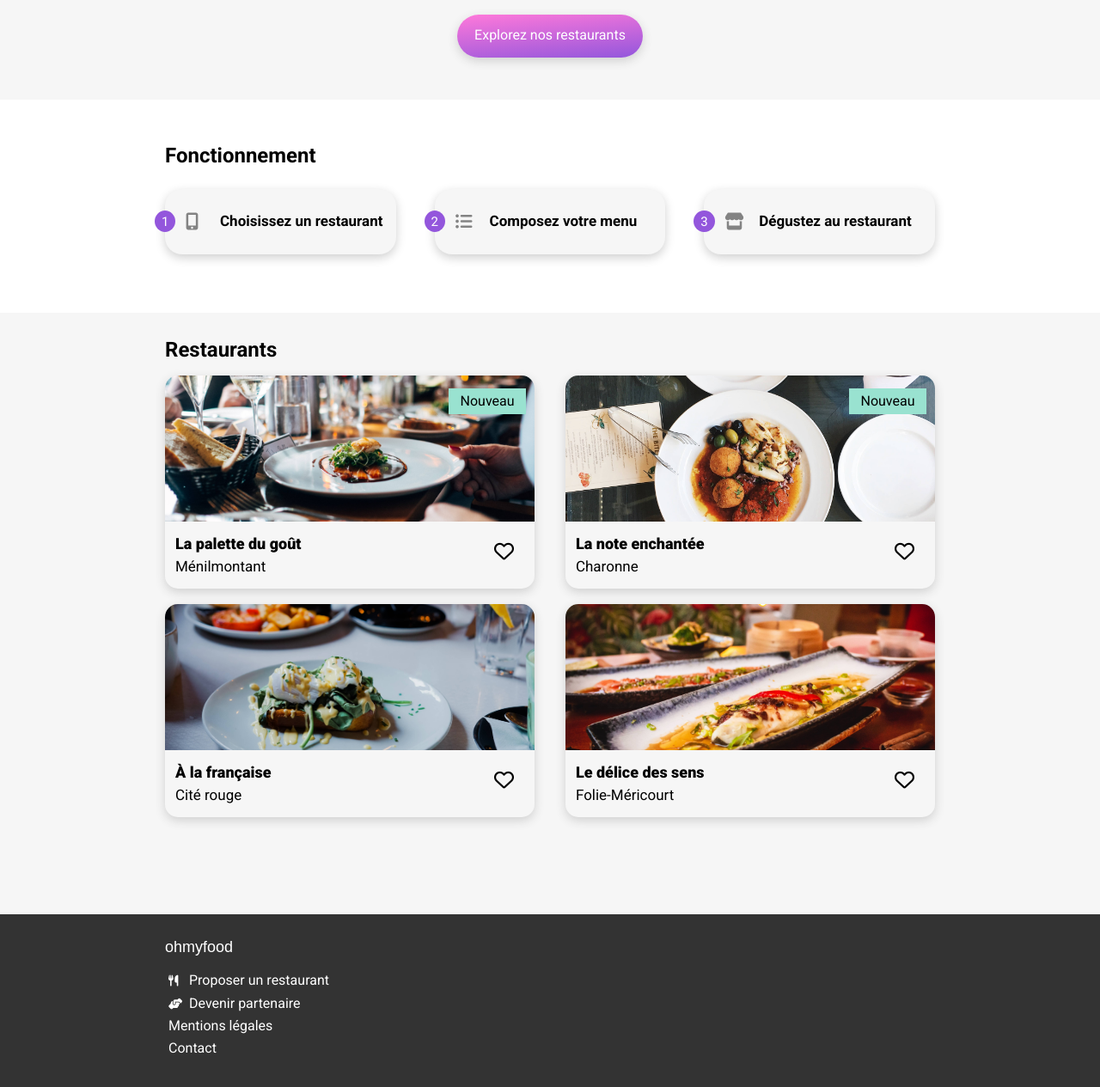
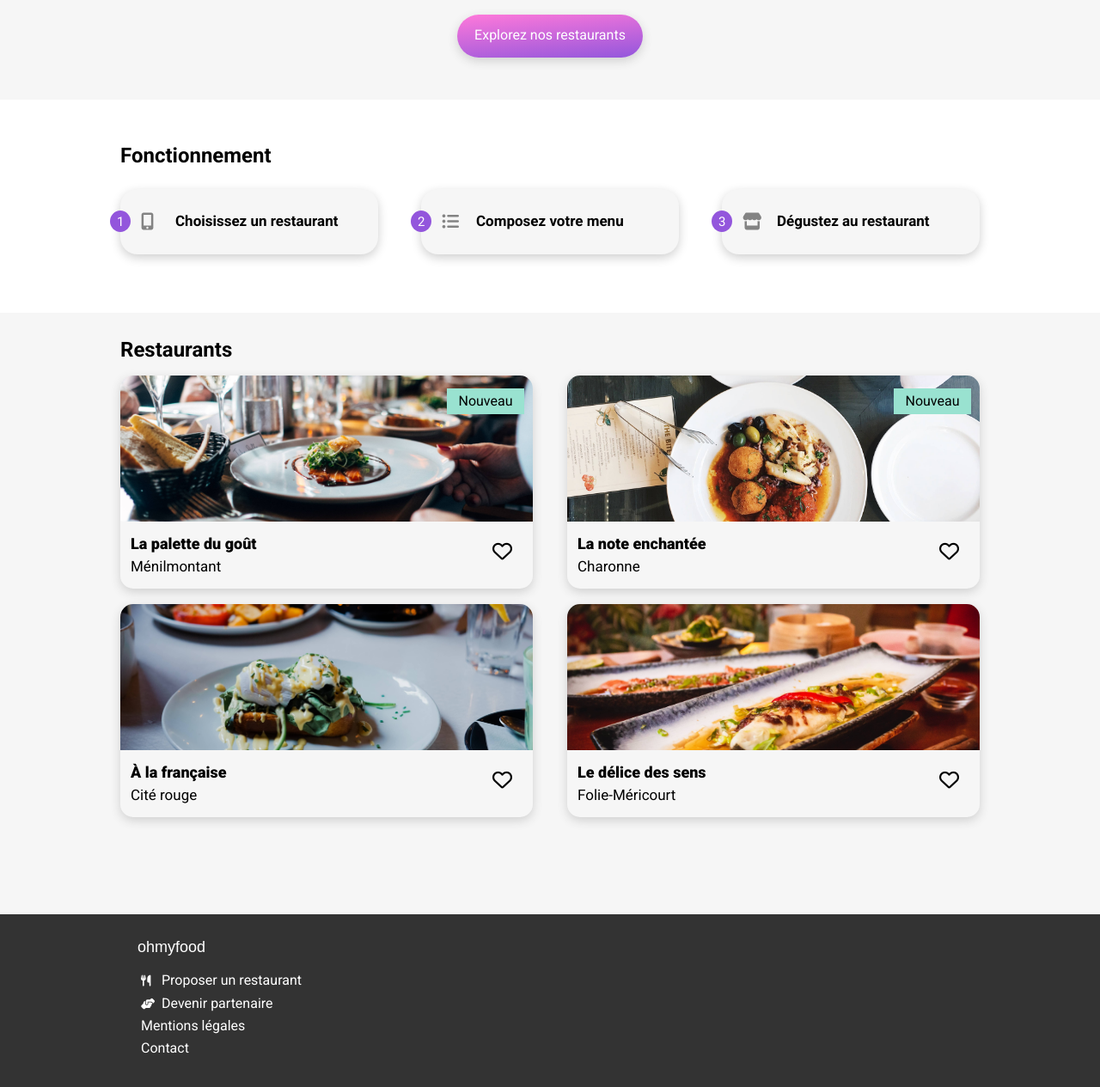
Before and after one commit to RomainCEZ/OpenClassrooms-project-3, a website: page index.html in a window 1280 px wide. Shown: the part 285-1550 px from the top of the page at 86% size. Drawn offline with nearby package versions, Linux system fonts and the light colour scheme; a web font is replaced by a local one.

Commit message:
change index max width to 1000px on desktop

```diff
--- a/index.html
+++ b/index.html
@@ -168,7 +168,7 @@
         </main>
 
         <footer>
-            <div class="section">
+            <div class="section index">
                 <h2 class="shrikhand">ohmyfood</h2>
                 <ul>
                     <li>
--- a/scss/Base/_base.scss
+++ b/scss/Base/_base.scss
@@ -8,6 +8,12 @@ html, body {
     font-family: Roboto, sans-serif;
     scroll-behavior: smooth;
     cursor: default;
+}
+main {
+    display: flex;
+    flex-direction: column;
+    align-items: center;
+    width: 100%;
 }
 
 .shrikhand {
--- a/scss/Layout/_footer.scss
+++ b/scss/Layout/_footer.scss
@@ -13,13 +13,15 @@ footer {
         padding: $padding-side-tablet;
         padding-top: 28px;
         padding-bottom: 16px;
-
     }
 
     @media screen and (min-width: 992px) {
         padding: $padding-side-desktop;
         padding-top: 28px;
         padding-bottom: 16px;
+        .section {
+            padding-left: 20px;
+        }
     }
 
     .shrikhand {
--- a/scss/Pages/_index.scss
+++ b/scss/Pages/_index.scss
@@ -25,6 +25,7 @@
     background-color: $background;
     height: 285px;
     text-align: center;
+    width: 100%;
 
     h2 {
         font-size: 24px;
@@ -45,6 +46,7 @@
     margin: 52px 0;
     padding: $padding-side;
     counter-reset: number;
+    width: 100%;
 
     @media screen and (min-width: 768px) {
         padding: $padding-side-tablet;
@@ -52,6 +54,10 @@
 
     @media screen and (min-width: 992px) {
         padding: $padding-side-desktop;
+    }
+
+    .section {
+        max-width: 1000px;
     }
 
     &__heading {
@@ -65,7 +71,7 @@
         height: 272px;
         justify-content: space-between;
         margin-top: 24px;
-        max-width: 1440px;
+        max-width: 1000px;
         width: 100%;
 
         @media screen and (min-width: 768px) {
@@ -136,6 +142,7 @@
 section.rest {
     background-color: $background;
     height: 1196px;
+    width: 100%;
     padding: $padding-side;
 
     > h2 {
@@ -151,6 +158,10 @@ section.rest {
     @media screen and (min-width: 992px) {
         padding: $padding-side-desktop;
     }
+
+    .section {
+        max-width: 1000px;
+    }
 }
 
 .rest__box {
@@ -161,10 +172,14 @@ section.rest {
     justify-content: space-between;
     margin-bottom: 64px;
     width: 100%;
-    max-width: 1440px;
+    max-width: 1000px;
 
     @media screen and (min-width: 768px) {
         flex-direction: row;
         flex-wrap: wrap;
     }
 }
+
+.section.index {
+    max-width: 1000px;
+}
--- a/scss/Pages/_pages.scss
+++ b/scss/Pages/_pages.scss
@@ -6,6 +6,7 @@
     margin: 64px auto 0 auto;
     height: 256px;
     max-width: 1440px;
+    width: 100%;
 
     @media screen and (min-width: 768px) {
         height: 350px;
@@ -15,9 +16,11 @@
 .menu {
     display: flex;
     background-color: $background;
+    border-radius: 40px 40px 0 0;
     margin: -36px auto 0 auto;
     padding-bottom: 60px;
     max-width: 1440px;
+    width: 100%;
 
     &__heading {
         display: flex;
--- a/scss/Utils/_variables.scss
+++ b/scss/Utils/_variables.scss
@@ -11,7 +11,7 @@ $heart-gradient: linear-gradient(to top, $color-secondary, $color-primary 50%, t
 
 $padding-side: 0 20px;
 $padding-side-tablet: 0 4%;
-$padding-side-desktop: 0 15%;
+$padding-side-desktop: 0 auto;
 
 $shadow: 0 4px 12px darken($background, 15%);
 $shadow-hover: 0 6px 12px darken($background, 20%);
```
Also changed, not shown: css/style.css, 1 other file.
